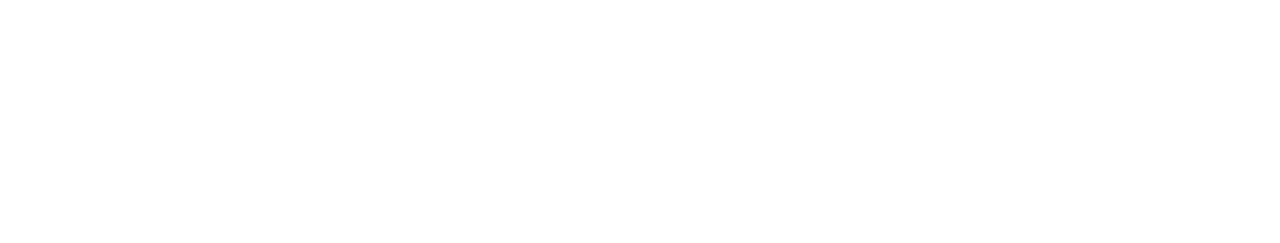
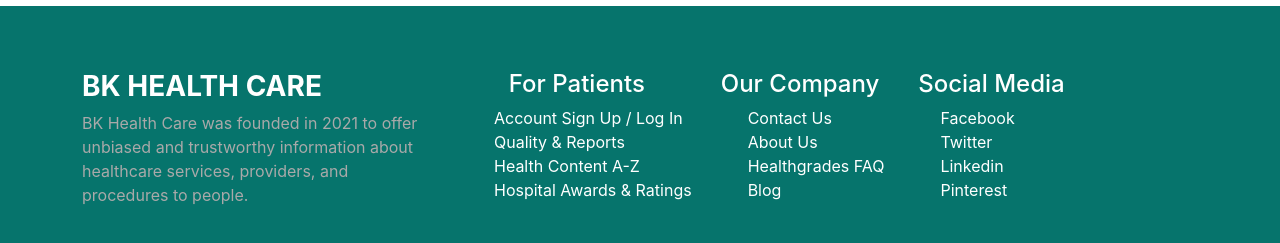
Before and after one commit to bkuddin/bk-health-care, a React (Create React App) app: page / in a window 1280 px wide. Shown: the part 1849-2092 px from the top of the page. Before the commit the page ends 1855 px from the top, so only its background shows below. Built offline with nearby package versions, Linux system fonts and the light colour scheme; no server answers.

Commit message:
Defined Footer

```diff
--- a/package.json
+++ b/package.json
@@ -3,6 +3,9 @@
   "version": "0.1.0",
   "private": true,
   "dependencies": {
+    "@fortawesome/fontawesome-svg-core": "^1.2.36",
+    "@fortawesome/free-solid-svg-icons": "^5.15.4",
+    "@fortawesome/react-fontawesome": "^0.1.16",
     "@testing-library/jest-dom": "^5.14.1",
     "@testing-library/react": "^11.2.7",
     "@testing-library/user-event": "^12.8.3",
--- a/src/App.js
+++ b/src/App.js
@@ -1,5 +1,6 @@
 import { BrowserRouter as Router, Switch, Route } from "react-router-dom";
 import "./App.css";
+import Footer from "./components/Shared/Footer/Footer";
 import Header from "./components/Shared/Header/Header";
 import Login from "./components/Shared/Login/Login";
 import PrivateRoute from "./components/Shared/PrivateRoute/PrivateRoute";
@@ -28,6 +29,8 @@
               <Caring></Caring>
             </PrivateRoute>
           </Switch>
+
+          <Footer></Footer>
         </Router>
       </AuthProvider>
     </div>
--- /dev/null
+++ b/src/components/Shared/Footer/Footer.css
@@ -0,0 +1,15 @@
+.footer {
+  background-color: #06746c;
+  padding: 5%;
+  color: white;
+}
+
+.footer-list-item {
+  list-style: none;
+  text-align: left;
+}
+
+.footer-list-item a {
+  text-decoration: none;
+  color: white;
+}
--- a/src/components/Shared/Footer/Footer.js
+++ b/src/components/Shared/Footer/Footer.js
@@ -0,0 +1,94 @@
+import React from "react";
+import { Col, Container, Row } from "react-bootstrap";
+import { Link } from "react-router-dom";
+import "./Footer.css";
+
+const Footer = () => {
+  return (
+    <div className="footer">
+      <Container className="footer-items">
+        <Row className="">
+          <Col xs lg="4">
+            <h3
+              style={{
+                color: "white",
+                fontWeight: "bolder",
+                textAlign: "left",
+              }}
+            >
+              BK HEALTH CARE
+            </h3>
+            <p style={{ textAlign: "left", color: "darkgray" }}>
+              BK Health Care was founded in 2021 to offer unbiased and
+              trustworthy information about healthcare services, providers, and
+              procedures to people.
+            </p>
+          </Col>
+          <Col md="auto">
+            <div>
+              <h4>For Patients</h4>
+              <ul className="footer-list-item">
+                <li>
+                  <Link style={{ textDecoration: "none" }} to="/login">
+                    {" "}
+                    Account Sign Up / Log In
+                  </Link>
+                </li>
+                <li>
+                  <Link to="/">Quality & Reports</Link>
+                </li>
+                <li>
+                  <Link to="/">Health Content A-Z</Link>
+                </li>
+                <li>
+                  <Link to="/">Hospital Awards & Ratings</Link>
+                </li>
+              </ul>
+            </div>
+          </Col>
+          <Col md="auto">
+            <div>
+              <h4>Our Company</h4>
+              <ul className="footer-list-item">
+                <li>
+                  <Link>Contact Us</Link>
+                </li>
+                <li>
+                  <Link to="/">About Us</Link>
+                </li>
+                <li>
+                  <Link to="/">Healthgrades FAQ</Link>
+                </li>
+                <li>
+                  <Link to="/">Blog</Link>
+                </li>
+              </ul>
+            </div>
+          </Col>
+          <Col xs lg="2">
+            <div>
+              <h4>Social Media</h4>
+              <ul className="footer-list-item">
+                <li>
+                  <Link>Facebook</Link>
+                </li>
+                <li>
+                  <Link to="/">Twitter</Link>
+                </li>
+                <li>
+                  <Link to="/">Linkedin</Link>
+                </li>
+                <li>
+                  <Link to="/">Pinterest</Link>
+                </li>
+              </ul>
+            </div>
+          </Col>
+        </Row>
+        <Row></Row>
+      </Container>
+    </div>
+  );
+};
+
+export default Footer;
```
Also changed, not shown: 1 other file (tests, documents, lock files or other folders).
